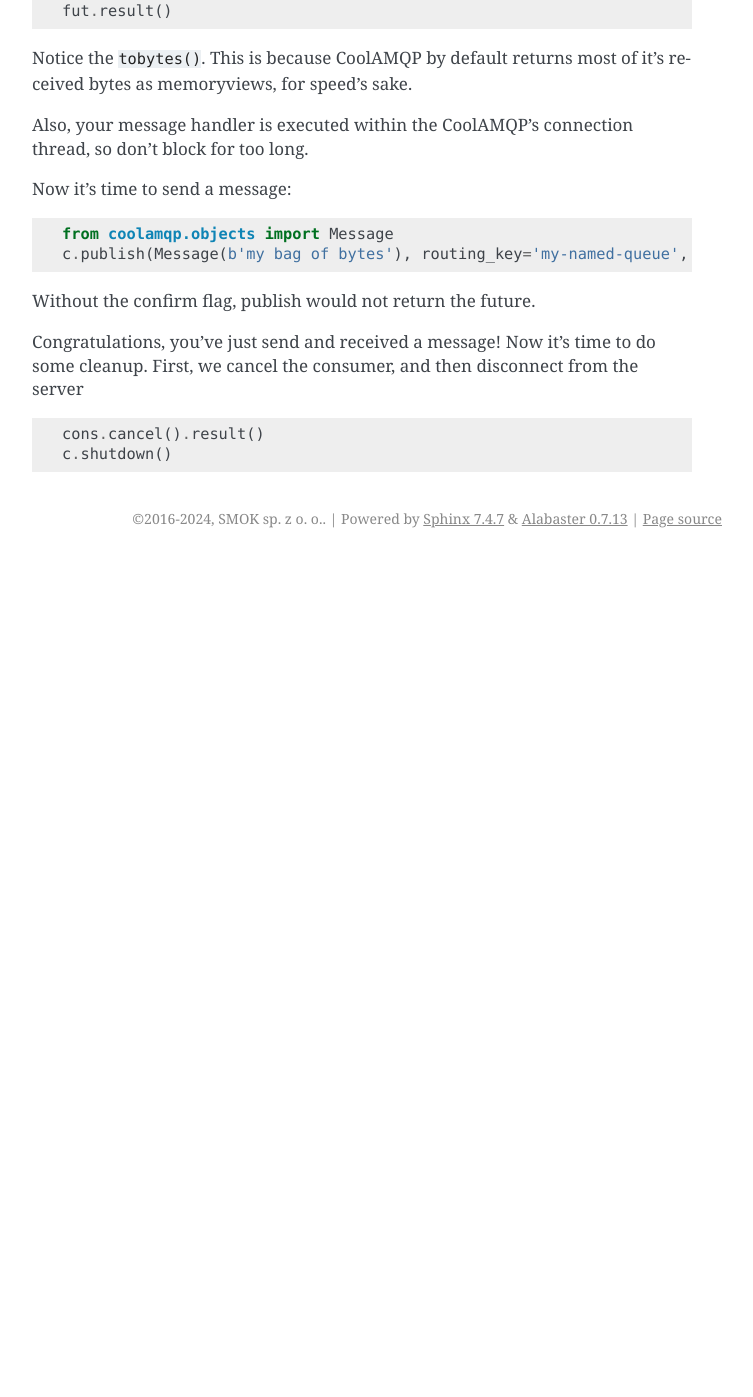
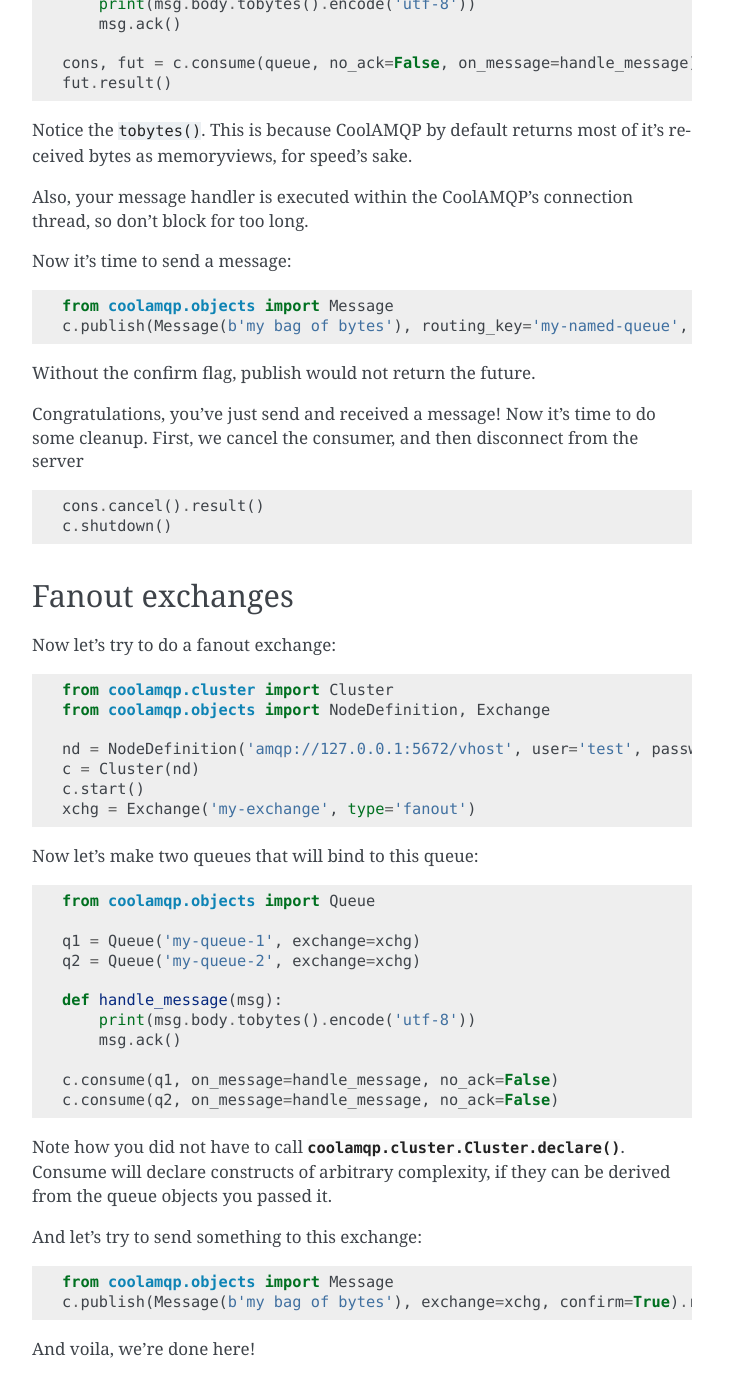
Before and after one commit to smok-serwis/coolamqp, a Sphinx documentation site: the page built from docs/tutorials.rst, in a window 1280 px wide and 1400 px high, scrolled down 594 px. Shown: the top 1397 px of the window, without its empty margins (388-1141 px from the left). Built offline with Sphinx 7.4.7, drawn with Linux system fonts in a browser that asks for light colours; pages that are not in the unit, such as notebooks, are missing from menus; before the commit the page ends 1152 px from its top, so only the background shows below that; some of the changed text lies outside the part shown.

Commit message:
docs fix

```diff
--- a/docs/index.rst
+++ b/docs/index.rst
@@ -7,7 +7,7 @@
 
     whatsnew
     cluster
-    tutorials/send_and_receive
+    tutorials
     how-to-guide
     caveats
     frames
--- a/docs/cluster.rst
+++ b/docs/reference.rst
@@ -1,5 +1,5 @@
-CoolAMQP cluster
-================
+CoolAMQP cluster reference
+==========================
 
 .. autoclass:: coolamqp.clustering.Cluster
     :members:
--- a/docs/tutorials/send_and_receive.rst
+++ b/docs/tutorials.rst
@@ -56,3 +59,48 @@
 
     cons.cancel().result()
     c.shutdown()
+
+Fanout exchanges
+----------------
+
+Now let's try to do a fanout exchange:
+
+
+.. code-block:: python
+
+    from coolamqp.cluster import Cluster
+    from coolamqp.objects import NodeDefinition, Exchange
+
+    nd = NodeDefinition('amqp://127.0.0.1:5672/vhost', user='test', password='test', heartbeat=30)
+    c = Cluster(nd)
+    c.start()
+    xchg = Exchange('my-exchange', type='fanout')
+
+Now let's make two queues that will bind to this queue:
+
+
+.. code-block:: python
+
+    from coolamqp.objects import Queue
+
+    q1 = Queue('my-queue-1', exchange=xchg)
+    q2 = Queue('my-queue-2', exchange=xchg)
+
+    def handle_message(msg):
+        print(msg.body.tobytes().encode('utf-8'))
+        msg.ack()
+
+    c.consume(q1, on_message=handle_message, no_ack=False)
+    c.consume(q2, on_message=handle_message, no_ack=False)
+
+Note how you did not have to call :meth:`coolamqp.cluster.Cluster.declare`. Consume will declare constructs of arbitrary
+complexity, if they can be derived from the queue objects you passed it.
+
+And let's try to send something to this exchange:
+
+.. code-block:: python
+
+    from coolamqp.objects import Message
+    c.publish(Message(b'my bag of bytes'), exchange=xchg, confirm=True).result()
+
+And voila, we're done here!
```
Also changed, not shown: other parts of docs/tutorials.rst (+4 -1 lines).
